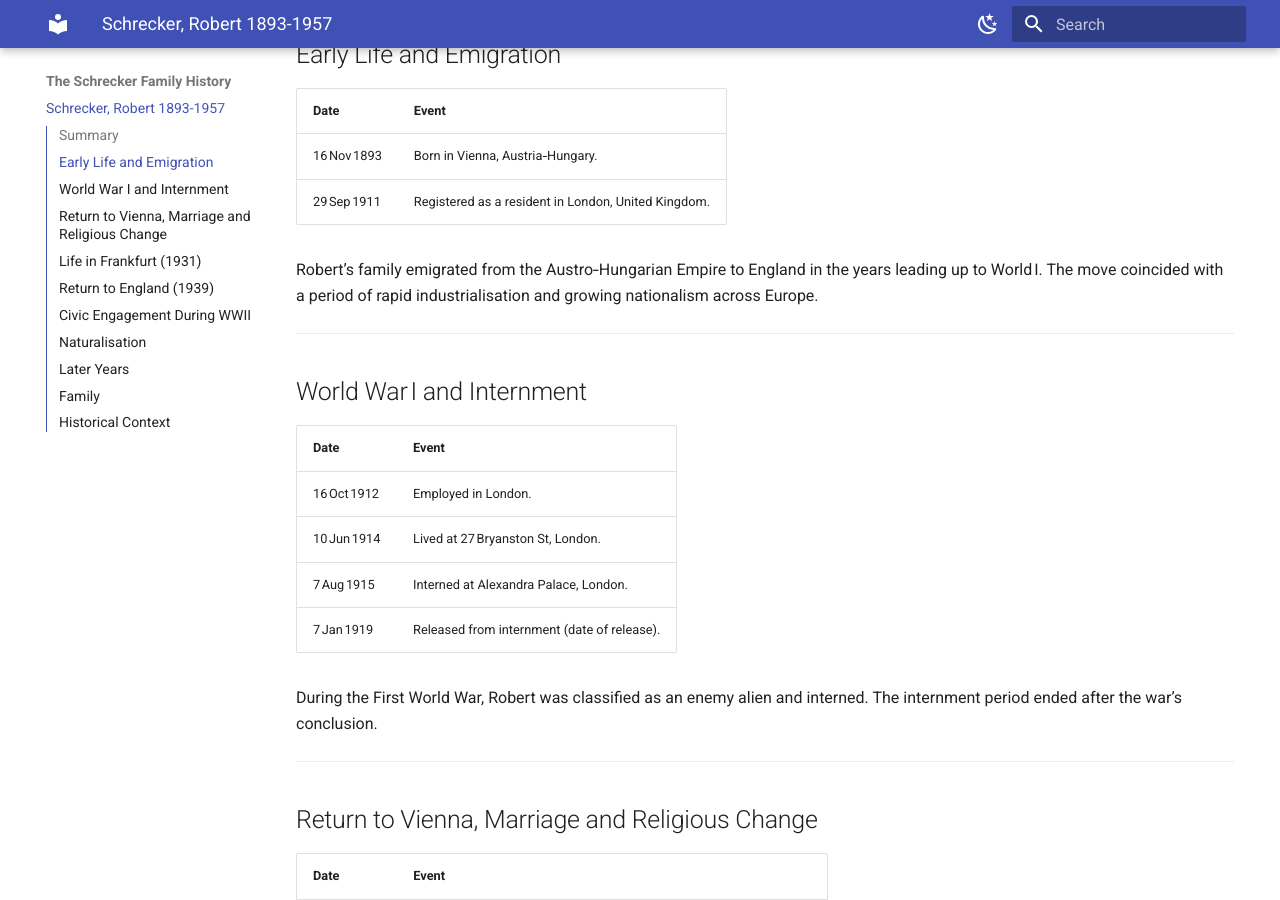
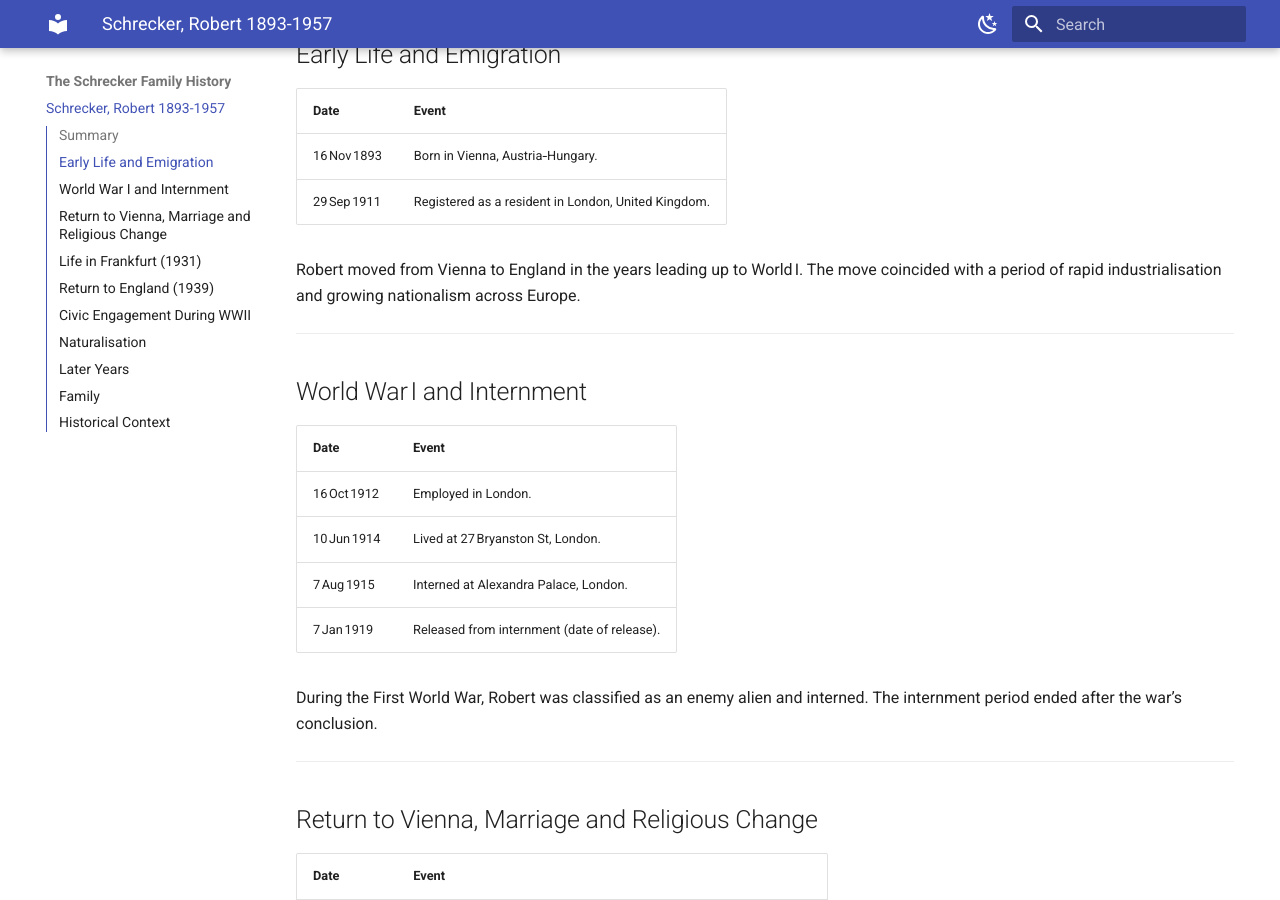
Before and after one commit to Schrecker-Family/Website, an MkDocs documentation site: the page built from docs/SchreckerR.md, in a window 1280 px wide and 900 px high, scrolled down 604 px. Built offline with MkDocs 1.6.1 and Material for MkDocs 9.7.7, drawn with Linux system fonts in a browser that asks for light colours.

Commit message:
Update Opa

```diff
--- a/docs/SchreckerR.md
+++ b/docs/SchreckerR.md
@@ -19,7 +19,7 @@ Robert Schrecker was a man whose life spanned the turbulent first half of the 20
 | 16 Nov 1893 | Born in Vienna, Austria‑Hungary. |
 | 29 Sep 1911 | Registered as a resident in London, United Kingdom. |
 
-Robert’s family emigrated from the Austro‑Hungarian Empire to England in the years leading up to World I. The move coincided with a period of rapid industrialisation and growing nationalism across Europe.
+Robert moved from Vienna to England in the years leading up to World I. The move coincided with a period of rapid industrialisation and growing nationalism across Europe.
 
 ---
 
```
